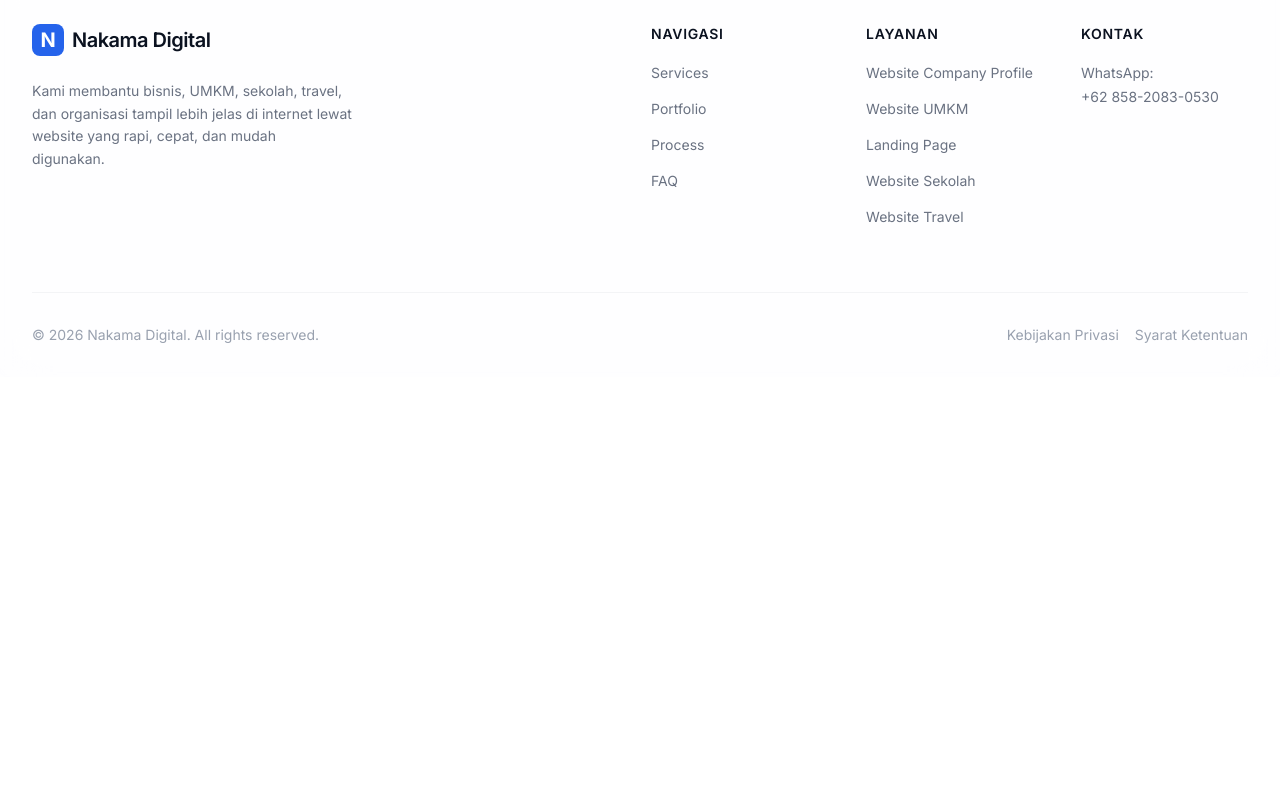
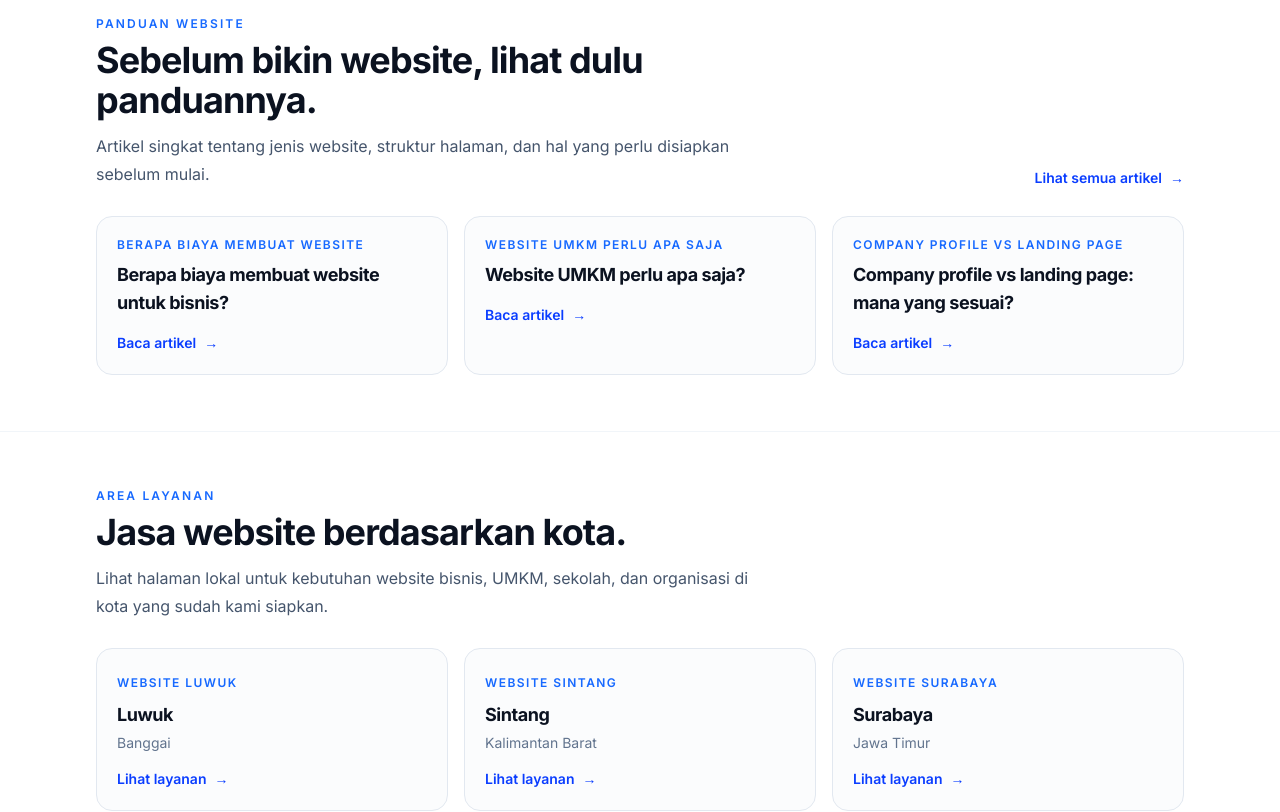
Before and after one commit to barrack3030-wq/NAKAMA-DIGITAL-UPGRADE, a React (Vite) app: page / in a window 1280 px wide. Shown: the part 4240-5052 px from the top of the page. Before the commit the page ends 4617 px from the top, so only its background shows below. Built offline with nearby package versions, Linux system fonts and the light colour scheme.

Commit message:
UX: restore compact blog and city sections on homepage

```diff
--- a/src/App.tsx
+++ b/src/App.tsx
@@ -17,6 +17,8 @@ import CityLanding from './pages/CityLanding';
 import ServiceLanding from './pages/ServiceLanding';
 import BlogIndex from './pages/BlogIndex';
 import BlogArticle from './pages/BlogArticle';
+import { blogSeoPosts } from './data/blogSeoPosts';
+import { localSeoCities } from './data/localSeoCities';
 import PortfolioPage from './pages/PortfolioPage';
 
 const Admin = lazy(() => import('./pages/Admin'));
@@ -136,6 +138,50 @@ function PageContent() {
         <Contact />
         <CTA />
 
+        <section id="blog" className="border-t border-slate-100 bg-white">
+          <div className="mx-auto max-w-6xl px-6 py-12 lg:px-8 lg:py-14">
+            <div className="flex flex-col justify-between gap-4 sm:flex-row sm:items-end">
+              <div className="max-w-2xl">
+                <p className="text-xs font-semibold uppercase tracking-[.18em] text-brand-600">Panduan website</p>
+                <h2 className="mt-2 text-3xl font-bold tracking-tight sm:text-4xl">Sebelum bikin website, lihat dulu panduannya.</h2>
+                <p className="mt-3 text-base leading-7 text-slate-600">Artikel singkat tentang jenis website, struktur halaman, dan hal yang perlu disiapkan sebelum mulai.</p>
+              </div>
+              <a href="/blog/" className="inline-flex items-center gap-2 text-sm font-semibold text-brand-700">Lihat semua artikel <span aria-hidden="true">→</span></a>
+            </div>
+
+            <div className="mt-7 grid gap-4 md:grid-cols-3">
+              {blogSeoPosts.slice(0, 3).map((post) => (
+                <a key={post.slug} href={`/blog/${post.slug}/`} className="group rounded-2xl border border-slate-200 bg-slate-50/60 p-5 transition hover:-translate-y-1 hover:border-brand-200 hover:bg-white hover:shadow-lg">
+                  <p className="text-xs font-semibold uppercase tracking-[.12em] text-brand-600">{post.keyword}</p>
+                  <h3 className="mt-2 text-lg font-bold tracking-tight text-brand-900">{post.headline}</h3>
+                  <span className="mt-4 inline-flex items-center gap-2 text-sm font-semibold text-brand-700">Baca artikel <span className="transition group-hover:translate-x-1">→</span></span>
+                </a>
+              ))}
+            </div>
+          </div>
+        </section>
+
+        <section className="border-t border-slate-100 bg-white">
+          <div className="mx-auto max-w-6xl px-6 py-12 lg:px-8 lg:py-14">
+            <div className="max-w-2xl">
+              <p className="text-xs font-semibold uppercase tracking-[.18em] text-brand-600">Area layanan</p>
+              <h2 className="mt-2 text-3xl font-bold tracking-tight sm:text-4xl">Jasa website berdasarkan kota.</h2>
+              <p className="mt-3 text-base leading-7 text-slate-600">Lihat halaman lokal untuk kebutuhan website bisnis, UMKM, sekolah, dan organisasi di kota yang sudah kami siapkan.</p>
+            </div>
+
+            <div className="mt-7 grid gap-4 md:grid-cols-3">
+              {Object.values(localSeoCities).map((item) => (
+                <a key={item.city} href={`/${item.slug}/`} className="group rounded-2xl border border-slate-200 bg-slate-50/60 p-5 transition hover:-translate-y-1 hover:border-brand-200 hover:bg-white hover:shadow-lg">
+                  <span className="text-xs font-semibold uppercase tracking-[.12em] text-brand-600">Website {item.city}</span>
+                  <h3 className="mt-2 text-lg font-bold tracking-tight text-brand-900">{item.city}</h3>
+                  <p className="mt-1 text-sm text-slate-500">{item.region}</p>
+                  <span className="mt-4 inline-flex items-center gap-2 text-sm font-semibold text-brand-700">Lihat layanan <span className="transition group-hover:translate-x-1">→</span></span>
+                </a>
+              ))}
+            </div>
+          </div>
+        </section>
+
       </main>
       <Footer />
       <a href="https://wa.me/6285820830530?text=Halo%20Nakama%20Digital,%20saya%20ingin%20konsultasi%20website." target="_blank" rel="noopener noreferrer" className="md:hidden fixed bottom-6 right-6 w-14 h-14 bg-[#25D366] text-white rounded-full shadow-xl flex items-center justify-center z-50" aria-label="Chat on WhatsApp">
```
